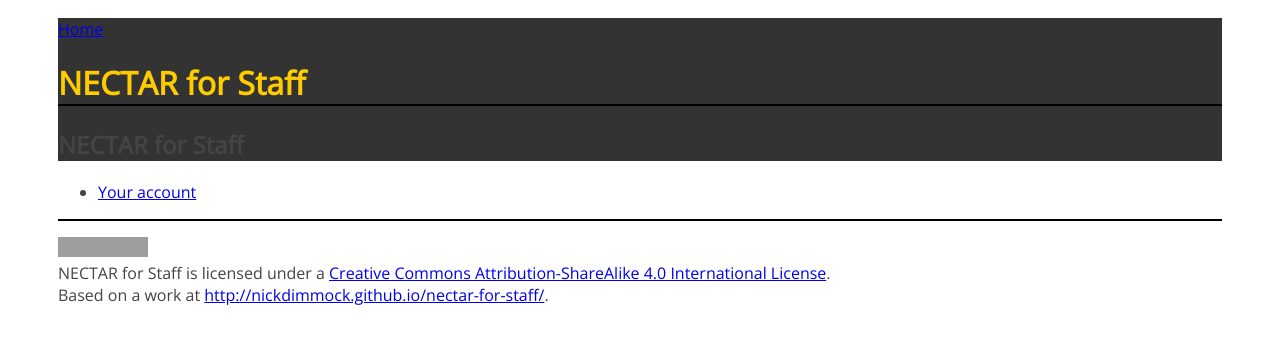
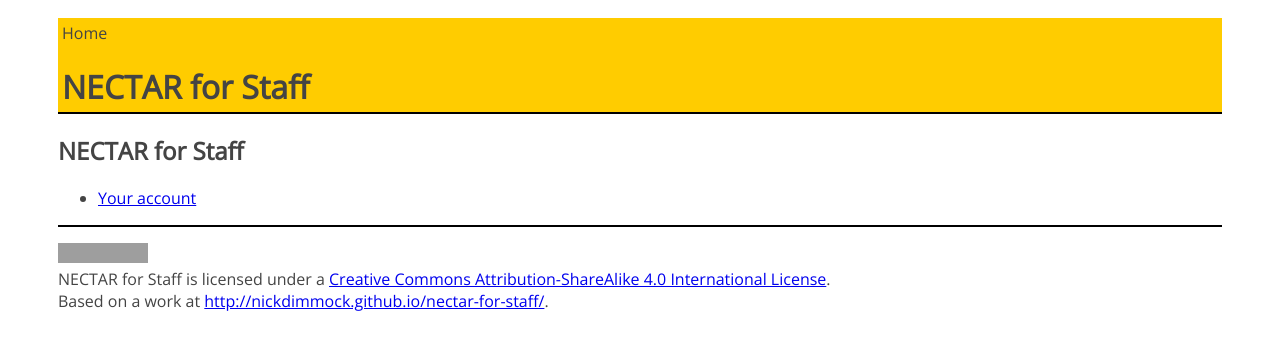
Before and after one commit to NickDimmock/nectar-for-staff-old, a Jekyll site: the page built from index.md, in a window 1280 px wide. Shown: the top 350 px of the page. Built offline with Jekyll 4.4.1, drawn with Linux system fonts in a browser that asks for light colours; Markdown is read by kramdown in place of the engine named in the settings; grey boxes are pictures that could not be loaded.

Commit message:
Style tweaks

```diff
--- a/_includes/header.html
+++ b/_includes/header.html
@@ -1,5 +1,5 @@
 <div id="header">
-<div id="navigation"><a href="/">Home</a></div>
+<div id="nav"><a href="/">Home</a></div>
 <h1>NECTAR for Staff</h1>
+</div>
 <h2>{{ page.title }}</h2>
-</div>
--- a/stylesheets/styles.css
+++ b/stylesheets/styles.css
@@ -4,19 +4,22 @@ body {
   color: #444;
 }
 h1 {
-	color: #fc0;
-	border-bottom: 2px solid #000;
+	color: #444;
+	margin-bottom: 0;
 }
 #footer {
 	border-top: 2px solid #000;
 	padding-top: 1em;
 }
 #header {
-	background: #333;
+	background: #fc0;
+	padding: 4px;
+	border-bottom: 2px solid #000;
 }
 #nav a{
-	color: #fc0;
+	color: #444;
+	text-decoration: none;
 }
 #nav a:hover {
-	color: #f90;
+	color: #000;
 }
```
